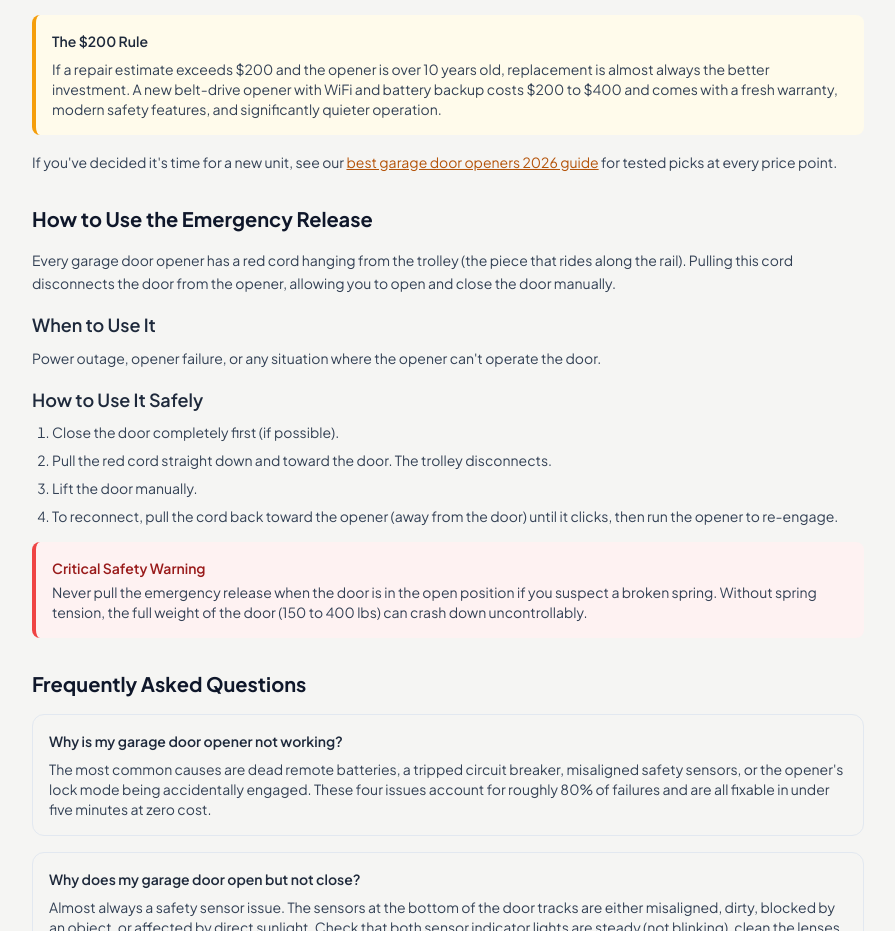
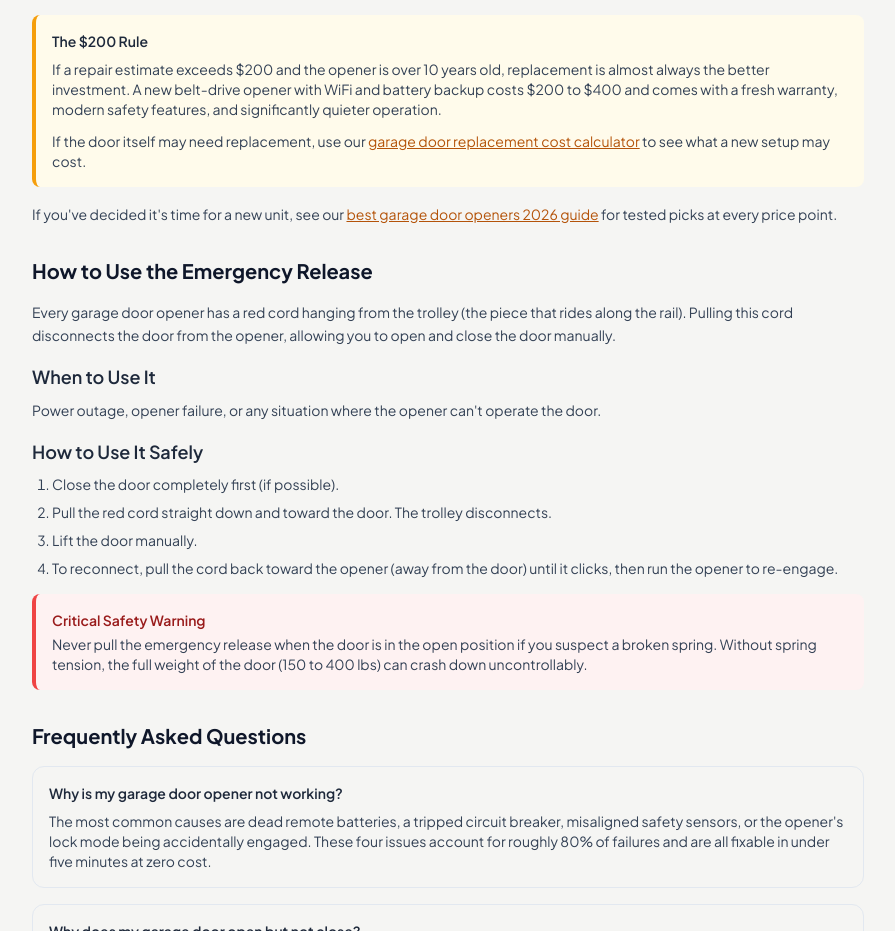
Before and after one commit to thebasementguide2026/thegarage.guide-, a Next.js app: page /problems/garage-door-opener-not-working in a window 1280 px wide. Shown: the part 4024-4955 px from the top of the page, without its empty margins (192-1087 px from the left). Built offline with nearby package versions, Linux system fonts and the light colour scheme.

Commit message:
Add internal link to garage door cost calculator

```diff
--- a/app/problems/garage-door-opener-not-working/page.tsx
+++ b/app/problems/garage-door-opener-not-working/page.tsx
@@ -377,6 +377,7 @@ export default function GarageDoorOpenerNotWorking() {
           <div className='bg-amber-50 border-l-4 border-amber-500 p-4 rounded mb-4'>
             <h3 className='font-semibold text-slate-800 text-sm mb-2'>The $200 Rule</h3>
             <p className='text-slate-700 text-sm'>If a repair estimate exceeds $200 and the opener is over 10 years old, replacement is almost always the better investment. A new belt-drive opener with WiFi and battery backup costs $200 to $400 and comes with a fresh warranty, modern safety features, and significantly quieter operation.</p>
+            <p className='text-slate-700 text-sm mt-3'>If the door itself may need replacement, use our <a href='/cost-guides/garage-door-replacement-cost-calculator' className='text-amber-700 underline'>garage door replacement cost calculator</a> to see what a new setup may cost.</p>
           </div>
           <p className='text-slate-700 text-sm leading-relaxed mb-4'>If you've decided it's time for a new unit, see our <Link href='/reviews/best-garage-door-openers' className='text-amber-700 underline'>best garage door openers 2026 guide</Link> for tested picks at every price point.</p>
         </section>
```
